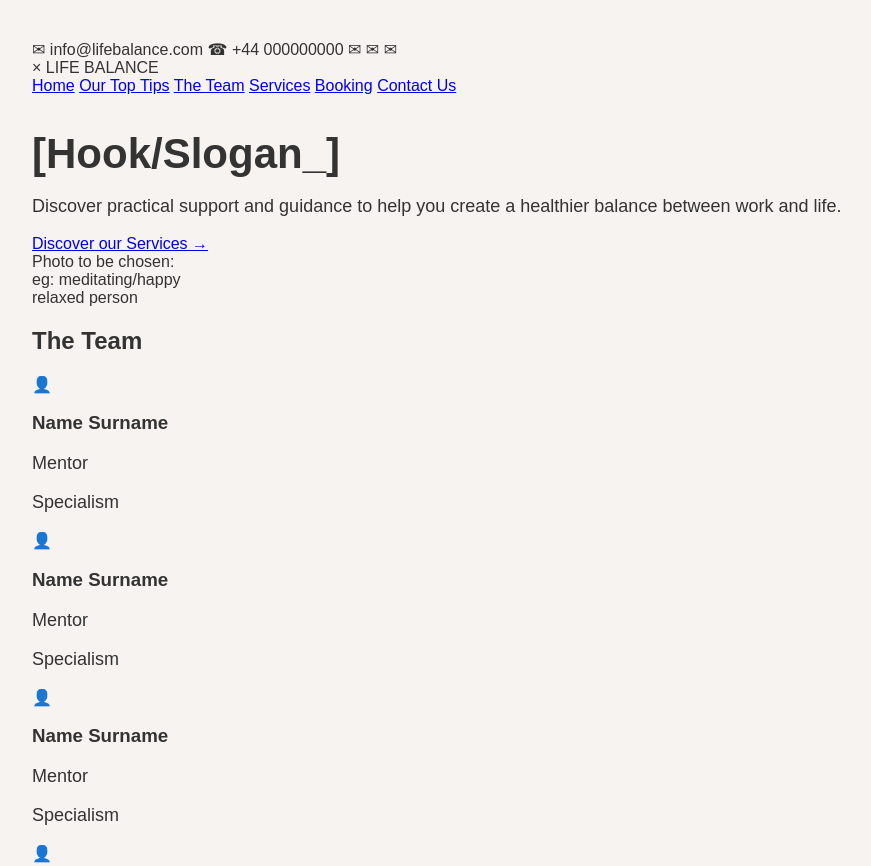
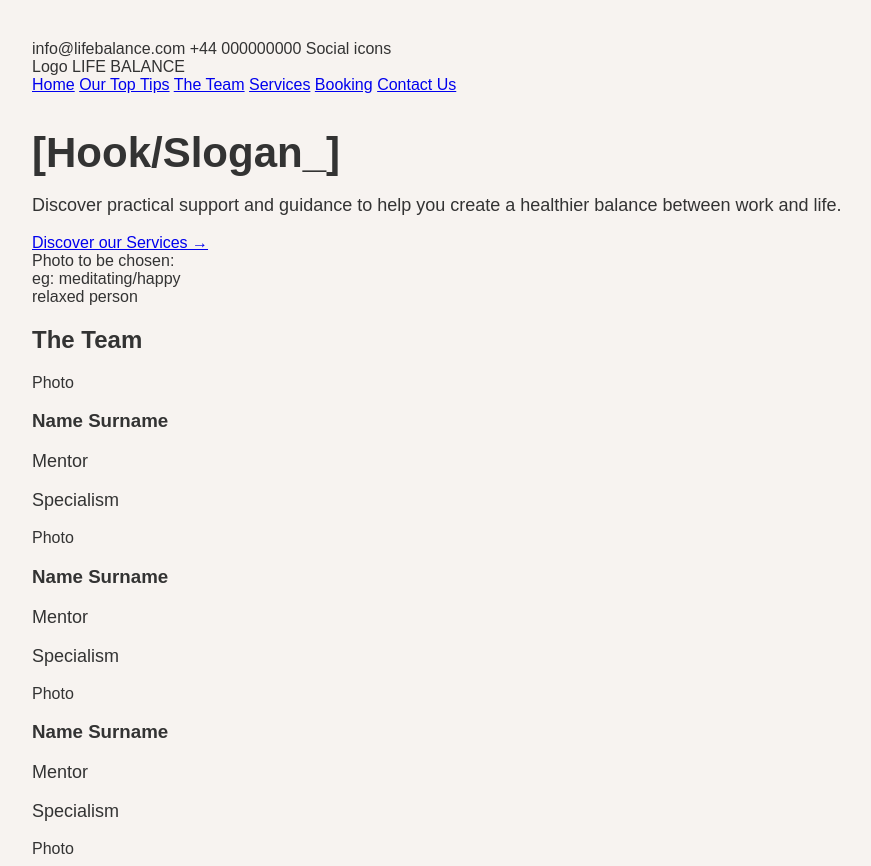
Before and after one commit to MBFOAS/LifeBalance_ISD_A3, a plain HTML site: page index.html in a window 1280 px wide. Shown: the top 866 px of the page, without its empty margins (8-879 px from the left). Drawn offline with Linux system fonts and the light colour scheme.

Commit message:
Homepage outline 2

```diff
--- a/index.html
+++ b/index.html
@@ -12,15 +12,15 @@
 
     <!-- Contact bar -->
     <div class="contact-bar">
-        <span>✉ info@lifebalance.com</span>
-        <span>☎ +44 000000000</span>
-        <span class="contact-icons">✉ ✉ ✉</span>
+        <span>info@lifebalance.com</span>
+        <span>+44 000000000</span>
+        <span class="contact-icons">Social icons</span>
     </div>
 
     <!-- Navigation -->
     <header>
         <div class="logo">
-            <span class="logo-box">×</span>
+            <span class="logo-box">Logo</span>
             <span>LIFE BALANCE</span>
         </div>
 
@@ -52,9 +52,11 @@
             </div>
 
             <div class="hero-image">
-                <span>Photo to be chosen:<br>
+                <span>
+                    Photo to be chosen:<br>
                     eg: meditating/happy<br>
-                    relaxed person</span>
+                    relaxed person
+                </span>
             </div>
         </section>
 
@@ -66,28 +68,28 @@
             <div class="team-content">
 
                 <div class="team-card">
-                    <div class="team-photo">👤</div>
+                    <div class="team-photo">Photo</div>
                     <h3>Name Surname</h3>
                     <p>Mentor</p>
                     <p>Specialism</p>
                 </div>
 
                 <div class="team-card">
-                    <div class="team-photo">👤</div>
+                    <div class="team-photo">Photo</div>
                     <h3>Name Surname</h3>
                     <p>Mentor</p>
                     <p>Specialism</p>
                 </div>
 
                 <div class="team-card">
-                    <div class="team-photo">👤</div>
+                    <div class="team-photo">Photo</div>
                     <h3>Name Surname</h3>
                     <p>Mentor</p>
                     <p>Specialism</p>
                 </div>
 
                 <div class="team-card">
-                    <div class="team-photo">👤</div>
+                    <div class="team-photo">Photo</div>
                     <h3>Name Surname</h3>
                     <p>Mentor</p>
                     <p>Specialism</p>
```
